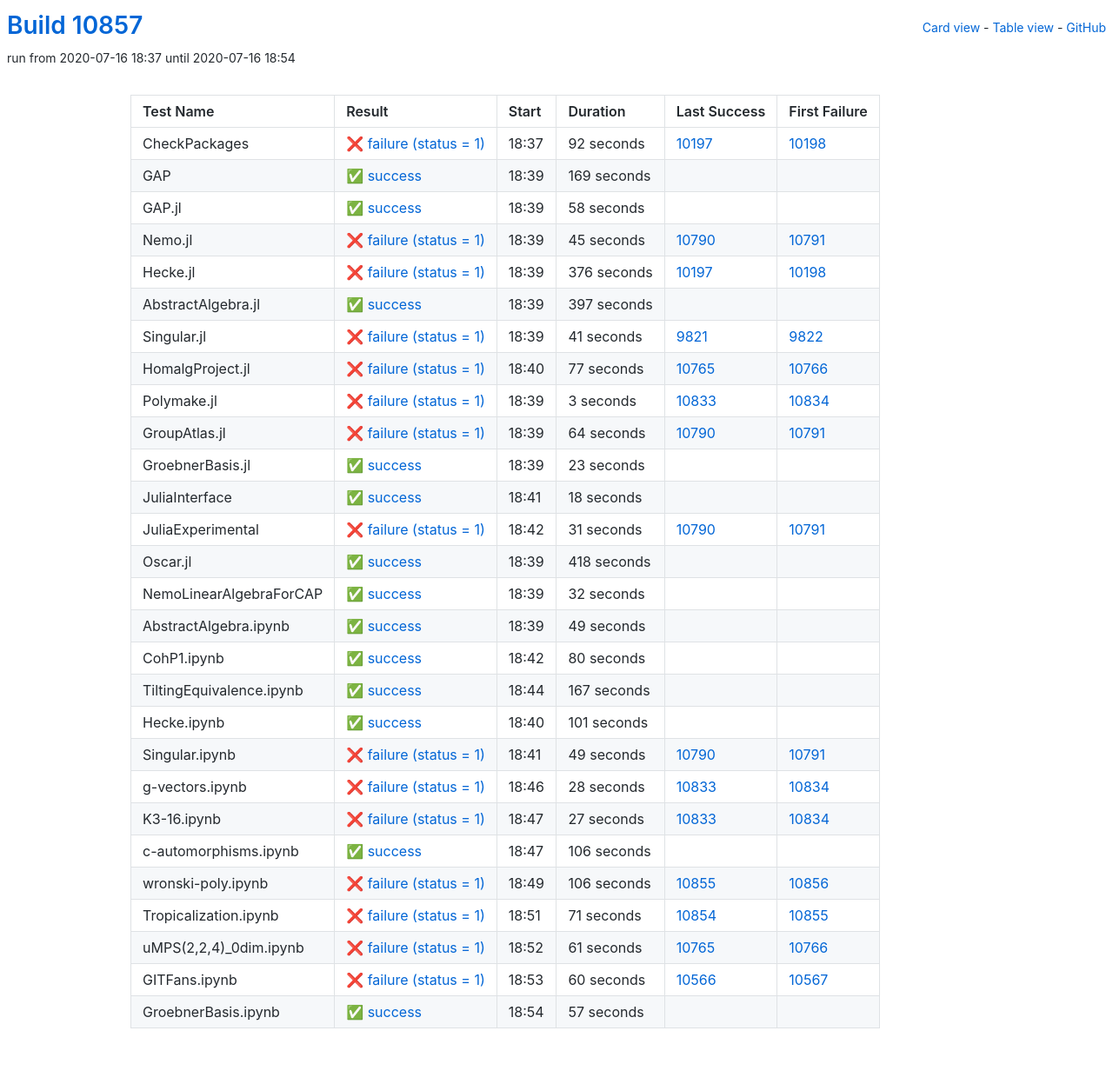
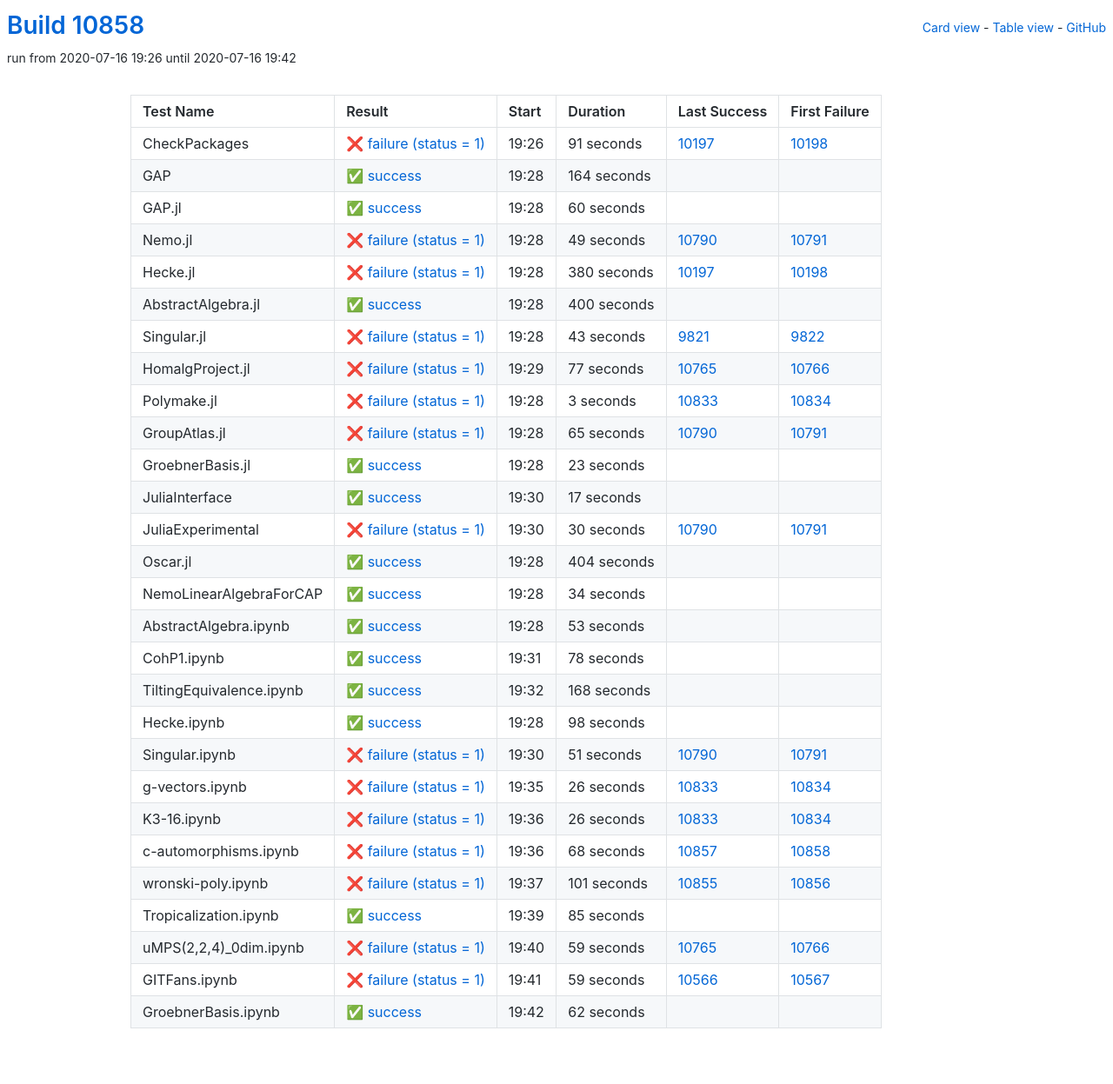
Before and after one commit to oscar-system/oscar-ci-status, a Jekyll site: the page built from table.html, in a window 1280 px wide. Shown: the whole page at 87% size. Built offline with Jekyll 4.4.1, drawn with Linux system fonts in a browser that asks for light colours.

Commit message:
Build #10858

```diff
--- a/_data/ci.yml
+++ b/_data/ci.yml
@@ -1,6 +1,6 @@
 ---
-build: 10857
-build_url: https://oscarci.mathematik.uni-kl.de/job/oscar/10857/
+build: 10858
+build_url: https://oscarci.mathematik.uni-kl.de/job/oscar/10858/
 job: oscar
 organization: oscar-system
 repo: oscar-ci-status
@@ -8,92 +8,92 @@ repourl: https://github.com/oscar-system/oscar-ci-status
 tests:
 - name: CheckPackages
   id: checkpackages
-  log: https://oscarci.mathematik.uni-kl.de/job/oscar/10857/artifact/logs/build-10857/CheckPackages.log
-  start: 2020-07-16 18:37
+  log: https://oscarci.mathematik.uni-kl.de/job/oscar/10858/artifact/logs/build-10858/CheckPackages.log
+  start: 2020-07-16 19:26
   success: false
   exitcode: 1
   status: failure
-  duration: 92
+  duration: 91
   last_success: 10197
   last_success_url: https://oscarci.mathematik.uni-kl.de/job/oscar/10197/
   first_failure: 10198
   first_failure_url: https://oscarci.mathematik.uni-kl.de/job/oscar/10198/
 - name: GAP
   id: gap
-  log: https://oscarci.mathematik.uni-kl.de/job/oscar/10857/artifact/logs/build-10857/GAP.log
-  start: 2020-07-16 18:39
+  log: https://oscarci.mathematik.uni-kl.de/job/oscar/10858/artifact/logs/build-10858/GAP.log
+  start: 2020-07-16 19:28
   success: true
   exitcode: 0
   status: success
-  duration: 169
+  duration: 164
   last_success: false
   last_success_url:
   first_failure: false
   first_failure_url:
 - name: GAP.jl
   id: gap-jl
-  log: https://oscarci.mathematik.uni-kl.de/job/oscar/10857/artifact/logs/build-10857/GAP.jl.log
-  start: 2020-07-16 18:39
+  log: https://oscarci.mathematik.uni-kl.de/job/oscar/10858/artifact/logs/build-10858/GAP.jl.log
+  start: 2020-07-16 19:28
   success: true
   exitcode: 0
   status: success
-  duration: 58
+  duration: 60
   last_success: false
   last_success_url:
   first_failure: false
   first_failure_url:
 - name: Nemo.jl
   id: nemo-jl
-  log: https://oscarci.mathematik.uni-kl.de/job/oscar/10857/artifact/logs/build-10857/Nemo.jl.log
-  start: 2020-07-16 18:39
+  log: https://oscarci.mathematik.uni-kl.de/job/oscar/10858/artifact/logs/build-10858/Nemo.jl.log
+  start: 2020-07-16 19:28
   success: false
   exitcode: 1
   status: failure
-  duration: 45
+  duration: 49
   last_success: 10790
   last_success_url: https://oscarci.mathematik.uni-kl.de/job/oscar/10790/
   first_failure: 10791
   first_failure_url: https://oscarci.mathematik.uni-kl.de/job/oscar/10791/
 - name: Hecke.jl
   id: hecke-jl
-  log: https://oscarci.mathematik.uni-kl.de/job/oscar/10857/artifact/logs/build-10857/Hecke.jl.log
-  start: 2020-07-16 18:39
+  log: https://oscarci.mathematik.uni-kl.de/job/oscar/10858/artifact/logs/build-10858/Hecke.jl.log
+  start: 2020-07-16 19:28
   success: false
   exitcode: 1
   status: failure
-  duration: 376
+  duration: 380
   last_success: 10197
   last_success_url: https://oscarci.mathematik.uni-kl.de/job/oscar/10197/
   first_failure: 10198
   first_failure_url: https://oscarci.mathematik.uni-kl.de/job/oscar/10198/
 - name: AbstractAlgebra.jl
   id: abstractalgebra-jl
-  log: https://oscarci.mathematik.uni-kl.de/job/oscar/10857/artifact/logs/build-10857/AbstractAlgebra.jl.log
-  start: 2020-07-16 18:39
+  log: https://oscarci.mathematik.uni-kl.de/job/oscar/10858/artifact/logs/build-10858/AbstractAlgebra.jl.log
+  start: 2020-07-16 19:28
   success: true
   exitcode: 0
   status: success
-  duration: 397
+  duration: 400
   last_success: false
   last_success_url:
   first_failure: false
   first_failure_url:
 - name: Singular.jl
   id: singular-jl
-  log: https://oscarci.mathematik.uni-kl.de/job/oscar/10857/artifact/logs/build-10857/Singular.jl.log
-  start: 2020-07-16 18:39
+  log: https://oscarci.mathematik.uni-kl.de/job/oscar/10858/artifact/logs/build-10858/Singular.jl.log
+  start: 2020-07-16 19:28
   success: false
   exitcode: 1
   status: failure
-  duration: 41
+  duration: 43
   last_success: 9821
   last_success_url: https://oscarci.mathematik.uni-kl.de/job/oscar/9821/
   first_failure: 9822
   first_failure_url: https://oscarci.mathematik.uni-kl.de/job/oscar/9822/
 - name: HomalgProject.jl
   id: homalgproject-jl
-  log: https://oscarci.mathematik.uni-kl.de/job/oscar/10857/artifact/logs/build-10857/HomalgProject.jl.log
-  start: 2020-07-16 18:40
+  log: https://oscarci.mathematik.uni-kl.de/job/oscar/10858/artifact/logs/build-10858/HomalgProject.jl.log
+  start: 2020-07-16 19:29
   success: false
   exitcode: 1
   status: failure
@@ -104,8 +104,8 @@ tests:
   first_failure_url: https://oscarci.mathematik.uni-kl.de/job/oscar/10766/
 - name: Polymake.jl
   id: polymake-jl
-  log: https://oscarci.mathematik.uni-kl.de/job/oscar/10857/artifact/logs/build-10857/Polymake.jl.log
-  start: 2020-07-16 18:39
+  log: https://oscarci.mathematik.uni-kl.de/job/oscar/10858/artifact/logs/build-10858/Polymake.jl.log
+  start: 2020-07-16 19:28
   success: false
   exitcode: 1
   status: failure
@@ -116,20 +116,20 @@ tests:
   first_failure_url: https://oscarci.mathematik.uni-kl.de/job/oscar/10834/
 - name: GroupAtlas.jl
   id: groupatlas-jl
-  log: https://oscarci.mathematik.uni-kl.de/job/oscar/10857/artifact/logs/build-10857/GroupAtlas.jl.log
-  start: 2020-07-16 18:39
+  log: https://oscarci.mathematik.uni-kl.de/job/oscar/10858/artifact/logs/build-10858/GroupAtlas.jl.log
+  start: 2020-07-16 19:28
   success: false
   exitcode: 1
   status: failure
-  duration: 64
+  duration: 65
   last_success: 10790
   last_success_url: https://oscarci.mathematik.uni-kl.de/job/oscar/10790/
   first_failure: 10791
   first_failure_url: https://oscarci.mathematik.uni-kl.de/job/oscar/10791/
 - name: GroebnerBasis.jl
   id: groebnerbasis-jl
-  log: https://oscarci.mathematik.uni-kl.de/job/oscar/10857/artifact/logs/build-10857/GroebnerBasis.jl.log
-  start: 2020-07-16 18:39
+  log: https://oscarci.mathematik.uni-kl.de/job/oscar/10858/artifact/logs/build-10858/GroebnerBasis.jl.log
+  start: 2020-07-16 19:28
   success: true
   exitcode: 0
   status: success
@@ -140,204 +140,204 @@ tests:
   first_failure_url:
 - name: JuliaInterface
   id: juliainterface
-  log: https://oscarci.mathematik.uni-kl.de/job/oscar/10857/artifact/logs/build-10857/JuliaInterface.log
-  start: 2020-07-16 18:41
+  log: https://oscarci.mathematik.uni-kl.de/job/oscar/10858/artifact/logs/build-10858/JuliaInterface.log
+  start: 2020-07-16 19:30
   success: true
   exitcode: 0
   status: success
-  duration: 18
+  duration: 17
   last_success: false
   last_success_url:
   first_failure: false
   first_failure_url:
 - name: JuliaExperimental
   id: juliaexperimental
-  log: https://oscarci.mathematik.uni-kl.de/job/oscar/10857/artifact/logs/build-10857/JuliaExperimental.log
-  start: 2020-07-16 18:42
+  log: https://oscarci.mathematik.uni-kl.de/job/oscar/10858/artifact/logs/build-10858/JuliaExperimental.log
+  start: 2020-07-16 19:30
   success: false
   exitcode: 1
   status: failure
-  duration: 31
+  duration: 30
   last_success: 10790
   last_success_url: https://oscarci.mathematik.uni-kl.de/job/oscar/10790/
   first_failure: 10791
   first_failure_url: https://oscarci.mathematik.uni-kl.de/job/oscar/10791/
 - name: Oscar.jl
   id: oscar-jl
-  log: https://oscarci.mathematik.uni-kl.de/job/oscar/10857/artifact/logs/build-10857/Oscar.jl.log
-  start: 2020-07-16 18:39
+  log: https://oscarci.mathematik.uni-kl.de/job/oscar/10858/artifact/logs/build-10858/Oscar.jl.log
+  start: 2020-07-16 19:28
   success: true
   exitcode: 0
   status: success
-  duration: 418
+  duration: 404
   last_success: false
   last_success_url:
   first_failure: false
   first_failure_url:
 - name: NemoLinearAlgebraForCAP
   id: nemolinearalgebraforcap
-  log: https://oscarci.mathematik.uni-kl.de/job/oscar/10857/artifact/logs/build-10857/NemoLinearAlgebraForCAP.log
-  start: 2020-07-16 18:39
+  log: https://oscarci.mathematik.uni-kl.de/job/oscar/10858/artifact/logs/build-10858/NemoLinearAlgebraForCAP.log
+  start: 2020-07-16 19:28
   success: true
   exitcode: 0
   status: success
-  duration: 32
+  duration: 34
   last_success: false
   last_success_url:
   first_failure: false
   first_failure_url:
 - name: AbstractAlgebra.ipynb
   id: abstractalgebra-ipynb
-  log: https://oscarci.mathematik.uni-kl.de/job/oscar/10857/artifact/logs/build-10857/AbstractAlgebra.ipynb.log
-  start: 2020-07-16 18:39
+  log: https://oscarci.mathematik.uni-kl.de/job/oscar/10858/artifact/logs/build-10858/AbstractAlgebra.ipynb.log
+  start: 2020-07-16 19:28
   success: true
   exitcode: 0
   status: success
-  duration: 49
+  duration: 53
   last_success: false
   last_success_url:
   first_failure: false
   first_failure_url:
 - name: CohP1.ipynb
   id: cohp1-ipynb
-  log: https://oscarci.mathematik.uni-kl.de/job/oscar/10857/artifact/logs/build-10857/CohP1.ipynb.log
-  start: 2020-07-16 18:42
+  log: https://oscarci.mathematik.uni-kl.de/job/oscar/10858/artifact/logs/build-10858/CohP1.ipynb.log
+  start: 2020-07-16 19:31
   success: true
   exitcode: 0
   status: success
-  duration: 80
+  duration: 78
   last_success: false
   last_success_url:
   first_failure: false
   first_failure_url:
 - name: TiltingEquivalence.ipynb
   id: tiltingequivalence-ipynb
-  log: https://oscarci.mathematik.uni-kl.de/job/oscar/10857/artifact/logs/build-10857/TiltingEquivalence.ipynb.log
-  start: 2020-07-16 18:44
+  log: https://oscarci.mathematik.uni-kl.de/job/oscar/10858/artifact/logs/build-10858/TiltingEquivalence.ipynb.log
+  start: 2020-07-16 19:32
   success: true
   exitcode: 0
   status: success
-  duration: 167
+  duration: 168
   last_success: false
   last_success_url:
   first_failure: false
   first_failure_url:
 - name: Hecke.ipynb
   id: hecke-ipynb
-  log: https://oscarci.mathematik.uni-kl.de/job/oscar/10857/artifact/logs/build-10857/Hecke.ipynb.log
-  start: 2020-07-16 18:40
+  log: https://oscarci.mathematik.uni-kl.de/job/oscar/10858/artifact/logs/build-10858/Hecke.ipynb.log
+  start: 2020-07-16 19:28
   success: true
   exitcode: 0
   status: success
-  duration: 101
+  duration: 98
   last_success: false
   last_success_url:
   first_failure: false
   first_failure_url:
 - name: Singular.ipynb
   id: singular-ipynb
-  log: https://oscarci.mathematik.uni-kl.de/job/oscar/10857/artifact/logs/build-10857/Singular.ipynb.log
-  start: 2020-07-16 18:41
+  log: https://oscarci.mathematik.uni-kl.de/job/oscar/10858/artifact/logs/build-10858/Singular.ipynb.log
+  start: 2020-07-16 19:30
   success: false
   exitcode: 1
   status: failure
-  duration: 49
+  duration: 51
   last_success: 10790
   last_success_url: https://oscarci.mathematik.uni-kl.de/job/oscar/10790/
   first_failure: 10791
   first_failure_url: https://oscarci.mathematik.uni-kl.de/job/oscar/10791/
 - name: g-vectors.ipynb
   id: g-vectors-ipynb
-  log: https://oscarci.mathematik.uni-kl.de/job/oscar/10857/artifact/logs/build-10857/g-vectors.ipynb.log
-  start: 2020-07-16 18:46
+  log: https://oscarci.mathematik.uni-kl.de/job/oscar/10858/artifact/logs/build-10858/g-vectors.ipynb.log
+  start: 2020-07-16 19:35
   success: false
   exitcode: 1
   status: failure
-  duration: 28
+  duration: 26
   last_success: 10833
   last_success_url: https://oscarci.mathematik.uni-kl.de/job/oscar/10833/
   first_failure: 10834
   first_failure_url: https://oscarci.mathematik.uni-kl.de/job/oscar/10834/
 - name: K3-16.ipynb
   id: k3-16-ipynb
-  log: https://oscarci.mathematik.uni-kl.de/job/oscar/10857/artifact/logs/build-10857/K3-16.ipynb.log
-  start: 2020-07-16 18:47
+  log: https://oscarci.mathematik.uni-kl.de/job/oscar/10858/artifact/logs/build-10858/K3-16.ipynb.log
+  start: 2020-07-16 19:36
   success: false
   exitcode: 1
   status: failure
-  duration: 27
+  duration: 26
   last_success: 10833
   last_success_url: https://oscarci.mathematik.uni-kl.de/job/oscar/10833/
   first_failure: 10834
   first_failure_url: https://oscarci.mathematik.uni-kl.de/job/oscar/10834/
 - name: c-automorphisms.ipynb
   id: c-automorphisms-ipynb
-  log: https://oscarci.mathematik.uni-kl.de/job/oscar/10857/artifact/logs/build-10857/c-automorphisms.ipynb.log
-  start: 2020-07-16 18:47
-  success: true
-  exitcode: 0
-  status: success
-  duration: 106
-  last_success: false
-  last_success_url:
-  first_failure: false
-  first_failure_url:
-- name: wronski-poly.ipynb
-  id: wronski-poly-ipynb
-  log: https://oscarci.mathematik.uni-kl.de/job/oscar/10857/artifact/logs/build-10857/wronski-poly.ipynb.log
-  start: 2020-07-16 18:49
+  log: https://oscarci.mathematik.uni-kl.de/job/oscar/10858/artifact/logs/build-10858/c-automorphisms.ipynb.log
+  start: 2020-07-16 19:36
   success: false
   exitcode: 1
   status: failure
-  duration: 106
+  duration: 68
+  last_success: 10857
+  last_success_url: https://oscarci.mathematik.uni-kl.de/job/oscar/10857/
+  first_failure: 10858
+  first_failure_url: https://oscarci.mathematik.uni-kl.de/job/oscar/10858/
+- name: wronski-poly.ipynb
+  id: wronski-poly-ipynb
+  log: https://oscarci.mathematik.uni-kl.de/job/oscar/10858/artifact/logs/build-10858/wronski-poly.ipynb.log
+  start: 2020-07-16 19:37
+  success: false
+  exitcode: 1
+  status: failure
+  duration: 101
   last_success: 10855
   last_success_url: https://oscarci.mathematik.uni-kl.de/job/oscar/10855/
   first_failure: 10856
   first_failure_url: https://oscarci.mathematik.uni-kl.de/job/oscar/10856/
 - name: Tropicalization.ipynb
   id: tropicalization-ipynb
-  log: https://oscarci.mathematik.uni-kl.de/job/oscar/10857/artifact/logs/build-10857/Tropicalization.ipynb.log
-  start: 2020-07-16 18:51
+  log: https://oscarci.mathematik.uni-kl.de/job/oscar/10858/artifact/logs/build-10858/Tropicalization.ipynb.log
+  start: 2020-07-16 19:39
+  success: true
+  exitcode: 0
+  status: success
+  duration: 85
+  last_success: false
+  last_success_url:
+  first_failure: false
+  first_failure_url:
+- name: uMPS(2,2,4)_0dim.ipynb
+  id: umps-2-2-4-0dim-ipynb
+  log: https://oscarci.mathematik.uni-kl.de/job/oscar/10858/artifact/logs/build-10858/uMPS-2-2-4-_0dim.ipynb.log
+  start: 2020-07-16 19:40
   success: false
   exitcode: 1
   status: failure
-  duration: 71
-  last_success: 10854
-  last_success_url: https://oscarci.mathematik.uni-kl.de/job/oscar/10854/
-  first_failure: 10855
-  first_failure_url: https://oscarci.mathematik.uni-kl.de/job/oscar/10855/
-- name: uMPS(2,2,4)_0dim.ipynb
-  id: umps-2-2-4-0dim-ipynb
-  log: https://oscarci.mathematik.uni-kl.de/job/oscar/10857/artifact/logs/build-10857/uMPS-2-2-4-_0dim.ipynb.log
-  start: 2020-07-16 18:52
-  success: false
-  exitcode: 1
-  status: failure
-  duration: 61
+  duration: 59
   last_success: 10765
   last_success_url: https://oscarci.mathematik.uni-kl.de/job/oscar/10765/
   first_failure: 10766
   first_failure_url: https://oscarci.mathematik.uni-kl.de/job/oscar/10766/
 - name: GITFans.ipynb
   id: gitfans-ipynb
-  log: https://oscarci.mathematik.uni-kl.de/job/oscar/10857/artifact/logs/build-10857/GITFans.ipynb.log
-  start: 2020-07-16 18:53
+  log: https://oscarci.mathematik.uni-kl.de/job/oscar/10858/artifact/logs/build-10858/GITFans.ipynb.log
+  start: 2020-07-16 19:41
   success: false
   exitcode: 1
   status: failure
-  duration: 60
+  duration: 59
   last_success: 10566
   last_success_url: https://oscarci.mathematik.uni-kl.de/job/oscar/10566/
   first_failure: 10567
   first_failure_url: https://oscarci.mathematik.uni-kl.de/job/oscar/10567/
 - name: GroebnerBasis.ipynb
   id: groebnerbasis-ipynb
-  log: https://oscarci.mathematik.uni-kl.de/job/oscar/10857/artifact/logs/build-10857/GroebnerBasis.ipynb.log
-  start: 2020-07-16 18:54
+  log: https://oscarci.mathematik.uni-kl.de/job/oscar/10858/artifact/logs/build-10858/GroebnerBasis.ipynb.log
+  start: 2020-07-16 19:42
   success: true
   exitcode: 0
   status: success
-  duration: 57
+  duration: 62
   last_success: false
   last_success_url:
   first_failure: false
```
Also changed, not shown: README.md.
